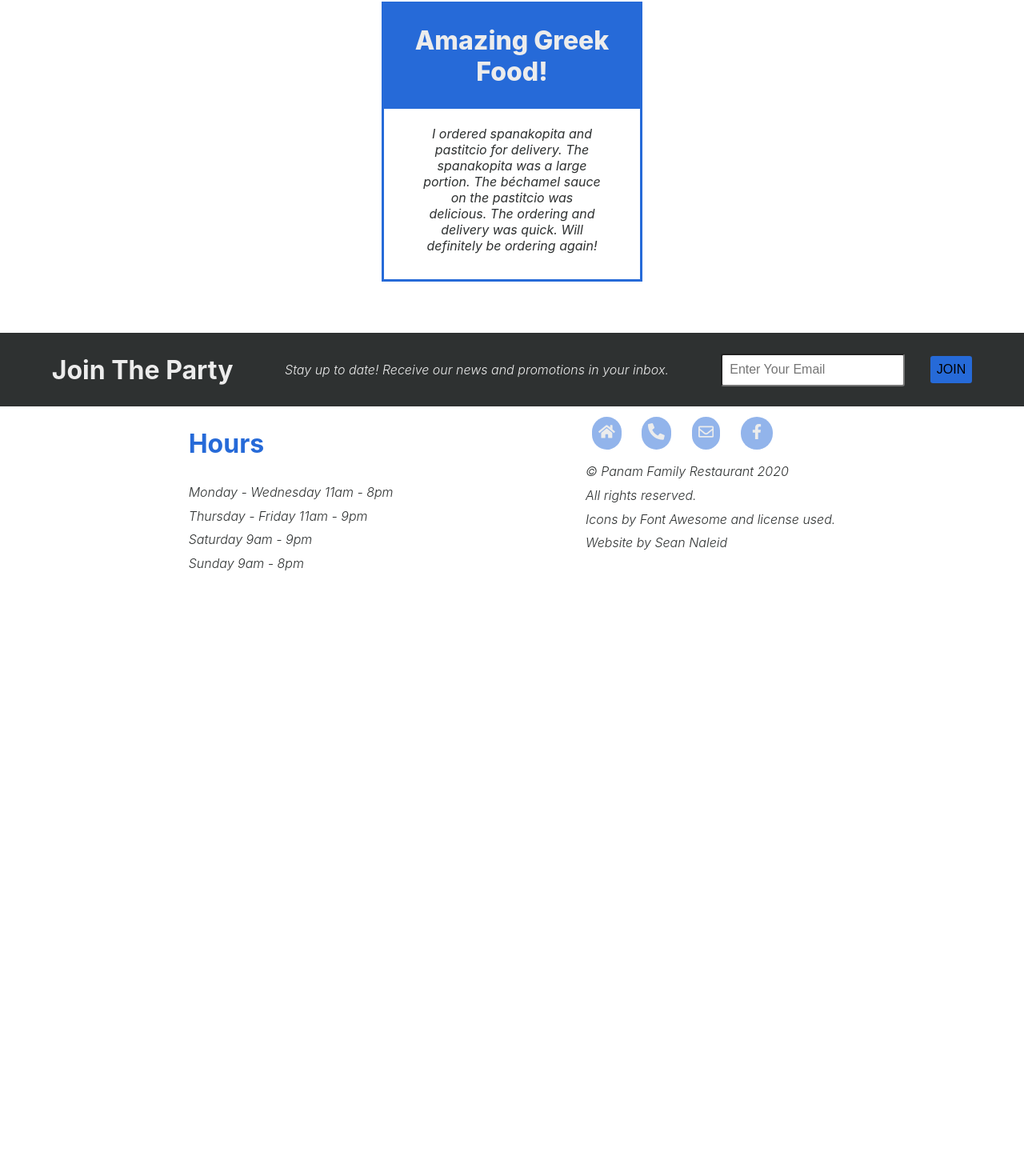
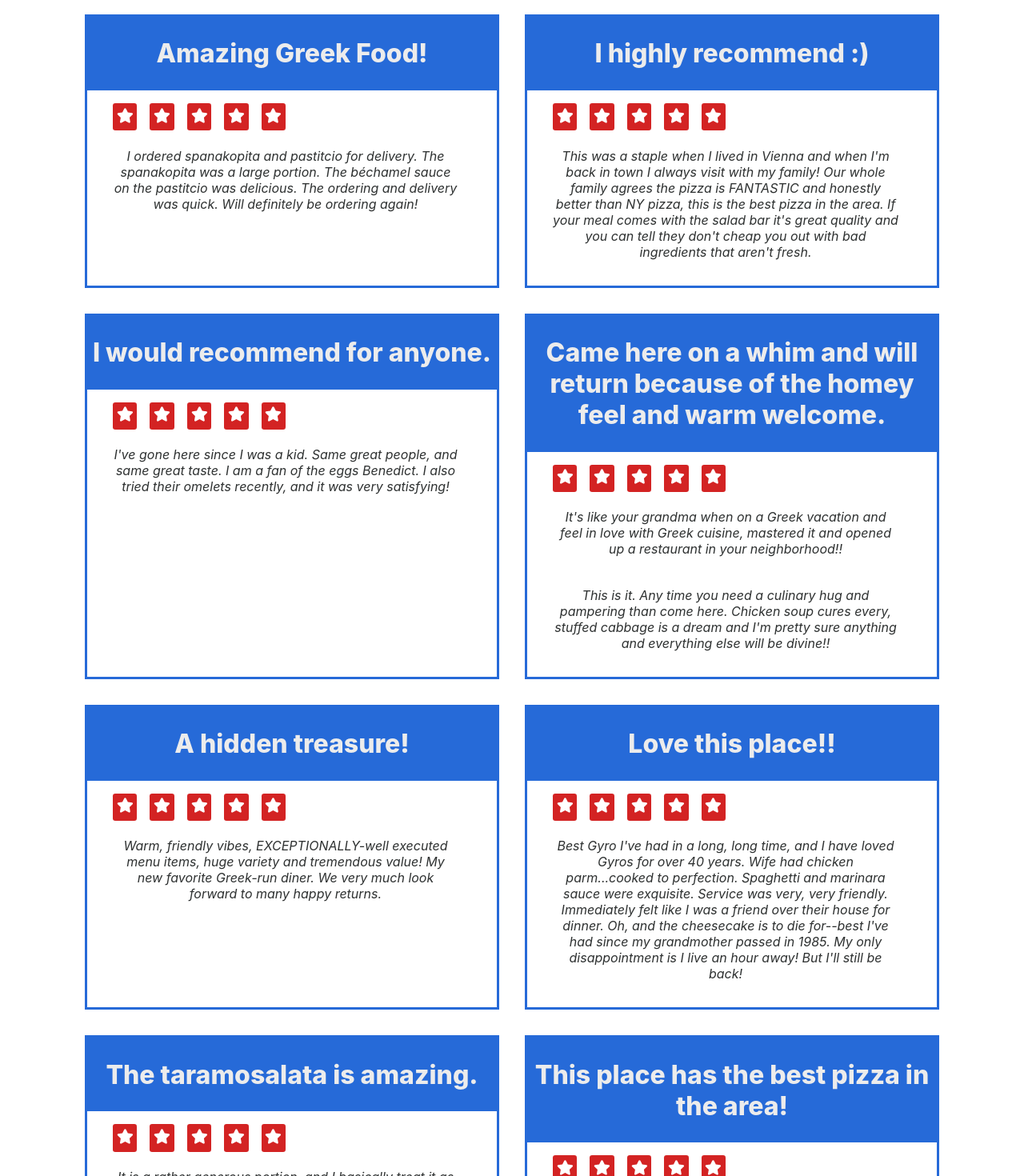
Before and after one commit to seanaleid-portfolio-projects/panam-web-app, a React (Create React App) app: page /reviews in a window 1280 px wide. Shown: the part 479-1949 px from the top of the page at 80% size. Before the commit the page ends 1230 px from the top, so only its background shows below. Built offline with nearby package versions, Linux system fonts and the light colour scheme.

Commit message:
Add reviews
  * Adds reviews to the Reviews.js file
  * Adds star svg for the reatings

```diff
--- a/src/components/Reviews.js
+++ b/src/components/Reviews.js
@@ -2,20 +2,22 @@ import React from 'react';
 
 import styled from "styled-components";
 
+import Star from "../icons/Star.js";
+
 const Container = styled.div`
     display: flex;
-    align-items: center;
-    flex-direction: column;
+    justify-content: center;
+    flex-wrap: wrap;
     margin-top: 1rem;
     margin-bottom: 3rem;
 `;
 
 const SectionBox = styled.div`
-    width: 20rem;
+    width: 40%;
     display: flex;
     flex-direction: column;
     border: 3px solid rgba(38, 106, 216, 1);
-    margin-bottom: 1rem;
+    margin: 1rem;
     padding-bottom: 1rem;
 `;
 
@@ -38,6 +40,20 @@ const TopText = styled.h2`
     font-weight: 800;
 `;
 
+const StarContainer = styled.div`
+    width: 100%;
+    display: flex;
+    margin-left: 2rem;
+    padding-top: 1rem;
+`;
+
+const StarBox = styled.div`
+    background-color: rgba(211, 35, 35, 1);
+    margin-right: 1rem;
+    padding: 0.3rem;
+    border-radius: 0.2rem;
+`;
+
 const BottomTextItem = styled.h3`
     color: rgba(46, 49, 49, 1);
     font-weight: 600;
@@ -50,7 +66,7 @@ const BottomTextDescription = styled.h4`
     color: rgba(46, 49, 49, 1);
     font-style: italic;
     font-weight: 400;
-    margin-left: 3rem;
+    margin-left: 2rem;
     margin-right: 3rem;
     margin-bottom: 1rem;
 `;
@@ -63,8 +79,120 @@ const Reviews = () => {
                     <TopText>Amazing Greek Food!</TopText>
                 </BoxTop>
                 <BoxBottom>
-
+                    <StarContainer>
+                        <StarBox><Star /></StarBox>
+                        <StarBox><Star /></StarBox>
+                        <StarBox><Star /></StarBox>
+                        <StarBox><Star /></StarBox>
+                        <StarBox><Star /></StarBox>
+                    </StarContainer>
                     <BottomTextDescription> I ordered spanakopita and pastitcio for delivery. The spanakopita was a large portion. The béchamel sauce on the pastitcio was delicious. The ordering and delivery was quick. Will definitely be ordering again!</BottomTextDescription>
+                </BoxBottom>
+            </SectionBox>
+            <SectionBox>
+                <BoxTop>
+                    <TopText>I highly recommend :)</TopText>
+                </BoxTop>
+                <BoxBottom>
+                    <StarContainer>
+                        <StarBox><Star /></StarBox>
+                        <StarBox><Star /></StarBox>
+                        <StarBox><Star /></StarBox>
+                        <StarBox><Star /></StarBox>
+                        <StarBox><Star /></StarBox>
+                    </StarContainer>
+                    <BottomTextDescription>This was a staple when I lived in Vienna and when I'm back in town I always visit with my family! Our whole family agrees the pizza is FANTASTIC and honestly better than NY pizza, this is the best pizza in the area. If your meal comes with the salad bar it's great quality and you can tell they don't cheap you out with bad ingredients that aren't fresh.</BottomTextDescription>
+                </BoxBottom>
+            </SectionBox>
+            <SectionBox>
+                <BoxTop>
+                    <TopText>I would recommend for anyone.</TopText>
+                </BoxTop>
+                <BoxBottom>
+                    <StarContainer>
+                        <StarBox><Star /></StarBox>
+                        <StarBox><Star /></StarBox>
+                        <StarBox><Star /></StarBox>
+                        <StarBox><Star /></StarBox>
+                        <StarBox><Star /></StarBox>
+                    </StarContainer>
+                    <BottomTextDescription>I've gone here since I was a kid. Same great people, and same great taste. I am a fan of the eggs Benedict. I also tried their omelets recently, and it was very satisfying!</BottomTextDescription>
+                </BoxBottom>
+            </SectionBox>
+            <SectionBox>
+                <BoxTop>
+                    <TopText>Came here on a whim and will return because of the homey feel and warm welcome.</TopText>
+                </BoxTop>
+                <BoxBottom>
+                    <StarContainer>
+                        <StarBox><Star /></StarBox>
+                        <StarBox><Star /></StarBox>
+                        <StarBox><Star /></StarBox>
+                        <StarBox><Star /></StarBox>
+                        <StarBox><Star /></StarBox>
+                    </StarContainer>
+                    <BottomTextDescription>It's like your grandma when on a Greek vacation and feel in love with Greek cuisine, mastered it and opened up a restaurant in your neighborhood!!</BottomTextDescription>
+                    <BottomTextDescription>This is it. Any time you need a culinary hug and pampering than come here. Chicken soup cures every, stuffed cabbage is a dream and I'm pretty sure anything and everything else will be divine!!</BottomTextDescription>
+                </BoxBottom>
+            </SectionBox>
+            <SectionBox>
+                <BoxTop>
+                    <TopText>A hidden treasure!</TopText>
+                </BoxTop>
+                <BoxBottom>
+                    <StarContainer>
+                        <StarBox><Star /></StarBox>
+                        <StarBox><Star /></StarBox>
+                        <StarBox><Star /></StarBox>
+                        <StarBox><Star /></StarBox>
+                        <StarBox><Star /></StarBox>
+                    </StarContainer>
+                    <BottomTextDescription>Warm, friendly vibes, EXCEPTIONALLY-well executed menu items, huge variety and tremendous value!  My new favorite Greek-run diner.  We very much look forward to many happy returns.</BottomTextDescription>
+                </BoxBottom>
+            </SectionBox>
+            <SectionBox>
+                <BoxTop>
+                    <TopText>Love this place!!</TopText>
+                </BoxTop>
+                <BoxBottom>
+                    <StarContainer>
+                        <StarBox><Star /></StarBox>
+                        <StarBox><Star /></StarBox>
+                        <StarBox><Star /></StarBox>
+                        <StarBox><Star /></StarBox>
+                        <StarBox><Star /></StarBox>
+                    </StarContainer>
+                    <BottomTextDescription>Best Gyro I've had in a long, long time, and I have loved Gyros for over 40 years. Wife had chicken parm...cooked to perfection. Spaghetti and marinara sauce were exquisite. Service was very, very friendly. Immediately felt like I was a friend over their house for dinner. Oh, and the cheesecake is to die for--best I've had since my grandmother passed in 1985. My only disappointment is I live an hour away! But I'll still be back!</BottomTextDescription>
+                </BoxBottom>
+            </SectionBox>
+            <SectionBox>
+                <BoxTop>
+                    <TopText>The taramosalata is amazing.</TopText>
+                </BoxTop>
+                <BoxBottom>
+                    <StarContainer>
+                        <StarBox><Star /></StarBox>
+                        <StarBox><Star /></StarBox>
+                        <StarBox><Star /></StarBox>
+                        <StarBox><Star /></StarBox>
+                        <StarBox><Star /></StarBox>
+                    </StarContainer>
+                    <BottomTextDescription>It is a rather generous portion, and I basically treat it as a salad.  I will be ordering multiple portions  for takeout when I entertain and supplement it with some wonderful thin toasted baguettes.  It is divine.</BottomTextDescription>
+                </BoxBottom>
+            </SectionBox>
+            <SectionBox>
+                <BoxTop>
+                    <TopText>This place has the best pizza in the area!</TopText>
+                </BoxTop>
+                <BoxBottom>
+                    <StarContainer>
+                        <StarBox><Star /></StarBox>
+                        <StarBox><Star /></StarBox>
+                        <StarBox><Star /></StarBox>
+                        <StarBox><Star /></StarBox>
+                        <StarBox><Star /></StarBox>
+                    </StarContainer>
+                    <BottomTextDescription>It has that New York style crust that is crunchy outside and soft chewy inside. The sauce is a little sweet and cinnamon-y, just the way I like it.Their gyro platter is huge, enough for two people. Their weekly specials are the epitome of  traditional comfort food, e.g., Chicken Piccata, Chicken Marasala, Lasagna, London Broil... We've been going here at least one month for over a decade now.</BottomTextDescription>
                 </BoxBottom>
             </SectionBox>
         </Container>
--- /dev/null
+++ b/src/icons/Star.js
@@ -0,0 +1,11 @@
+import React from "react";
+
+const Star = () => {
+    return (
+        <svg xmlns="http://www.w3.org/2000/svg" aria-hidden="true" focusable="false" data-prefix="fas" data-icon="star" className="svg-inline--fa fa-star fa-w-18" role="img" viewBox="0 0 576 512" width="1.3rem" height="1.3rem">
+            <path fill="rgba(255, 255, 255, 1)" d="M259.3 17.8L194 150.2 47.9 171.5c-26.2 3.8-36.7 36.1-17.7 54.6l105.7 103-25 145.5c-4.5 26.3 23.2 46 46.4 33.7L288 439.6l130.7 68.7c23.2 12.2 50.9-7.4 46.4-33.7l-25-145.5 105.7-103c19-18.5 8.5-50.8-17.7-54.6L382 150.2 316.7 17.8c-11.7-23.6-45.6-23.9-57.4 0z"/>
+        </svg>
+    )
+}
+
+export default Star;
```
